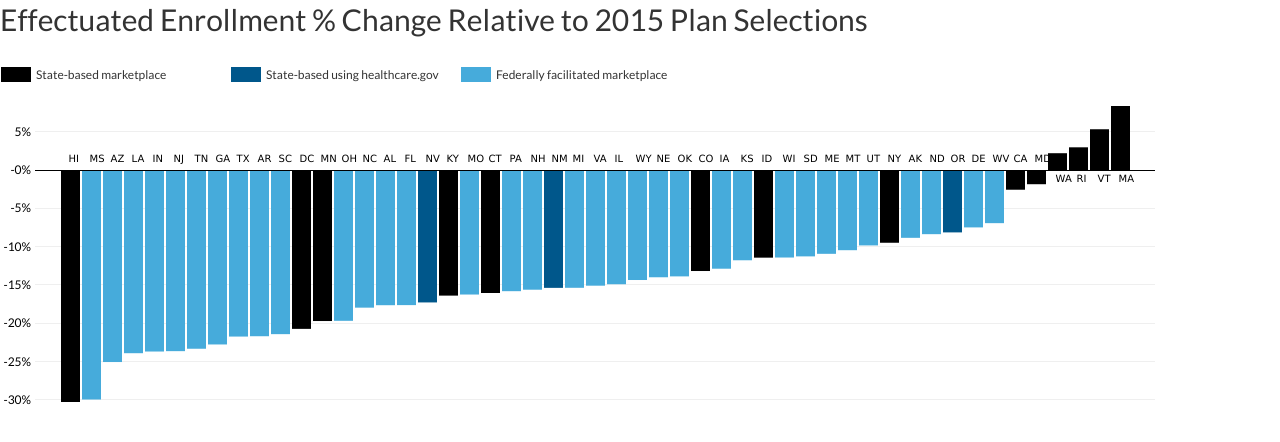
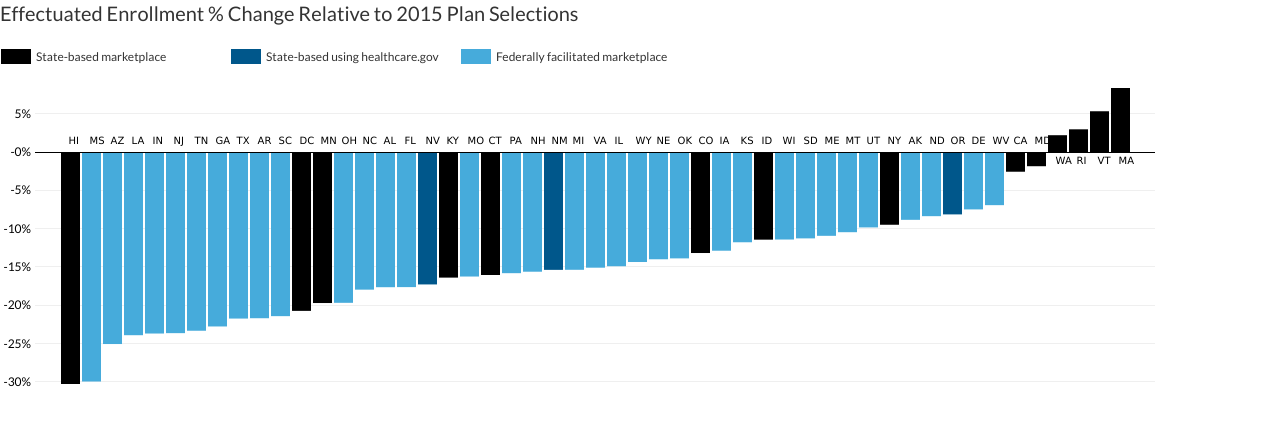
Before and after one commit to UI-Research/effectuated-enrollment, a plain HTML site: page graphic.html in a window 1280 px wide. Drawn offline with Linux system fonts and the light colour scheme; files that its build step writes are made by us from their sources.

Commit message:
smaller graph titles

```diff
--- a/graphic.html
+++ b/graphic.html
@@ -17,7 +17,7 @@
 
 <body>
 
-    <h1>Effectuated Enrollment % Change Relative to 2015 Plan Selections</h1>
+    <h3>Effectuated Enrollment % Change Relative to 2015 Plan Selections</h3>
     <div id="legend"></div>
     <div id="graphic" class="graph"></div>
 
```
Also changed, not shown: graphic2.html (+1 -1 lines).
